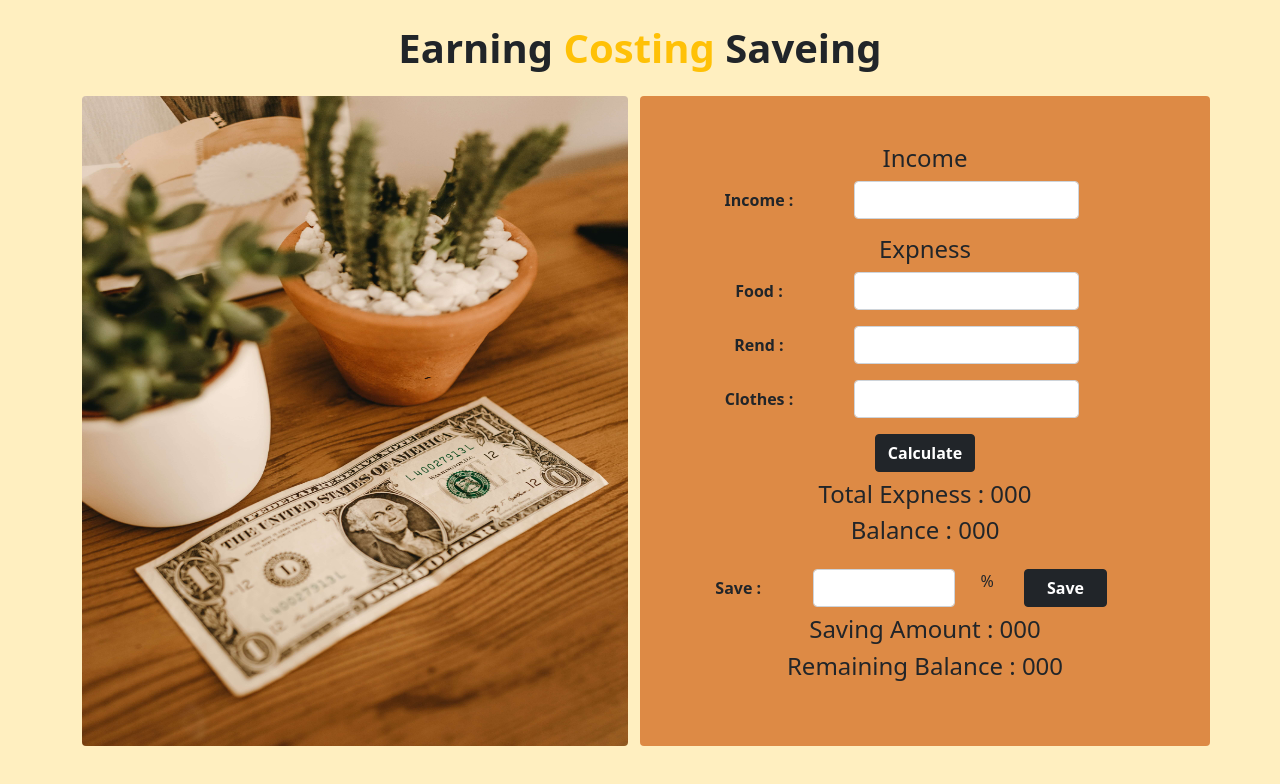
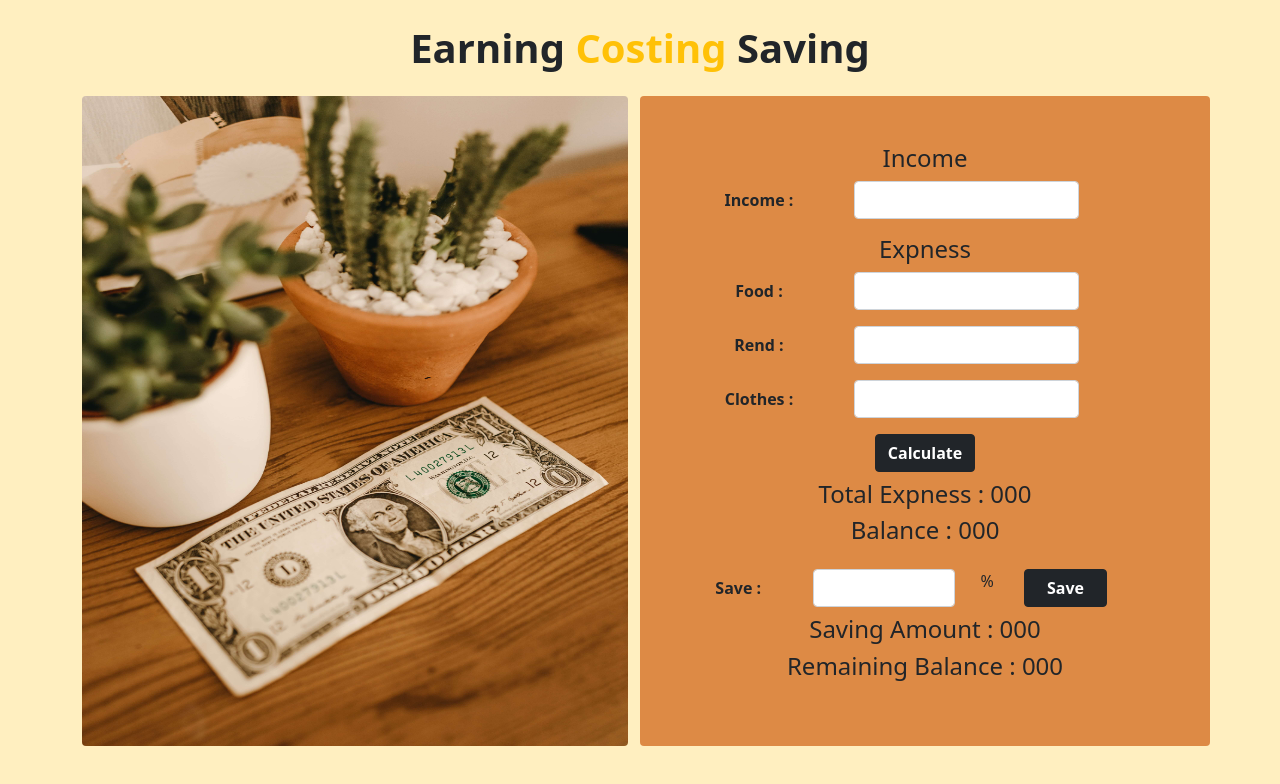
Before and after one commit to elaheerazob/money-master, a plain HTML site: page index.html in a window 1280 px wide. Drawn offline with nearby package versions, Linux system fonts and the light colour scheme.

Commit message:
add titile and some missing comment

```diff
--- a/index.html
+++ b/index.html
@@ -4,7 +4,7 @@
     <meta charset="UTF-8" />
     <meta http-equiv="X-UA-Compatible" content="IE=edge" />
     <meta name="viewport" content="width=device-width, initial-scale=1.0" />
-    <title>Earning | Costing | Saveing</title>
+    <title>Earning | Costing | Saving</title>
     <!-- BoothStrap cdn link -->
     <link
       href="https://cdn.jsdelivr.net/npm/bootstrap@5.1.3/dist/css/bootstrap.min.css"
@@ -16,7 +16,7 @@
     <link rel="stylesheet" href="css/style.css" />
   </head>
   <body class="bg-warning bg-opacity-25">
-    <h1 class="text-center m-4 fw-bolder">Earning <span class="text-warning">Costing </span>Saveing</h1>
+    <h1 class="text-center m-4 fw-bolder">Earning <span class="text-warning">Costing </span>Saving</h1>
     <section class="container">
       <!-- image -->
       <div class="row">
--- a/js/coustom.js
+++ b/js/coustom.js
@@ -5,6 +5,8 @@ function inputFild(input){
     foodInput.value ='';
     return foodtext;
 }
+
+//Calculate Button handaler
 document.getElementById('calculet').addEventListener('click',function(){
     //food
     const foodtext=inputFild('food');
@@ -35,7 +37,7 @@ document.getElementById('calculet').addEventListener('click',function(){
     }
 });
 
-//save
+//save button Handaler
 document.getElementById('save').addEventListener('click',function(){
     const income=document.getElementById('income');
     const incomeText=Number(income.value);
```
